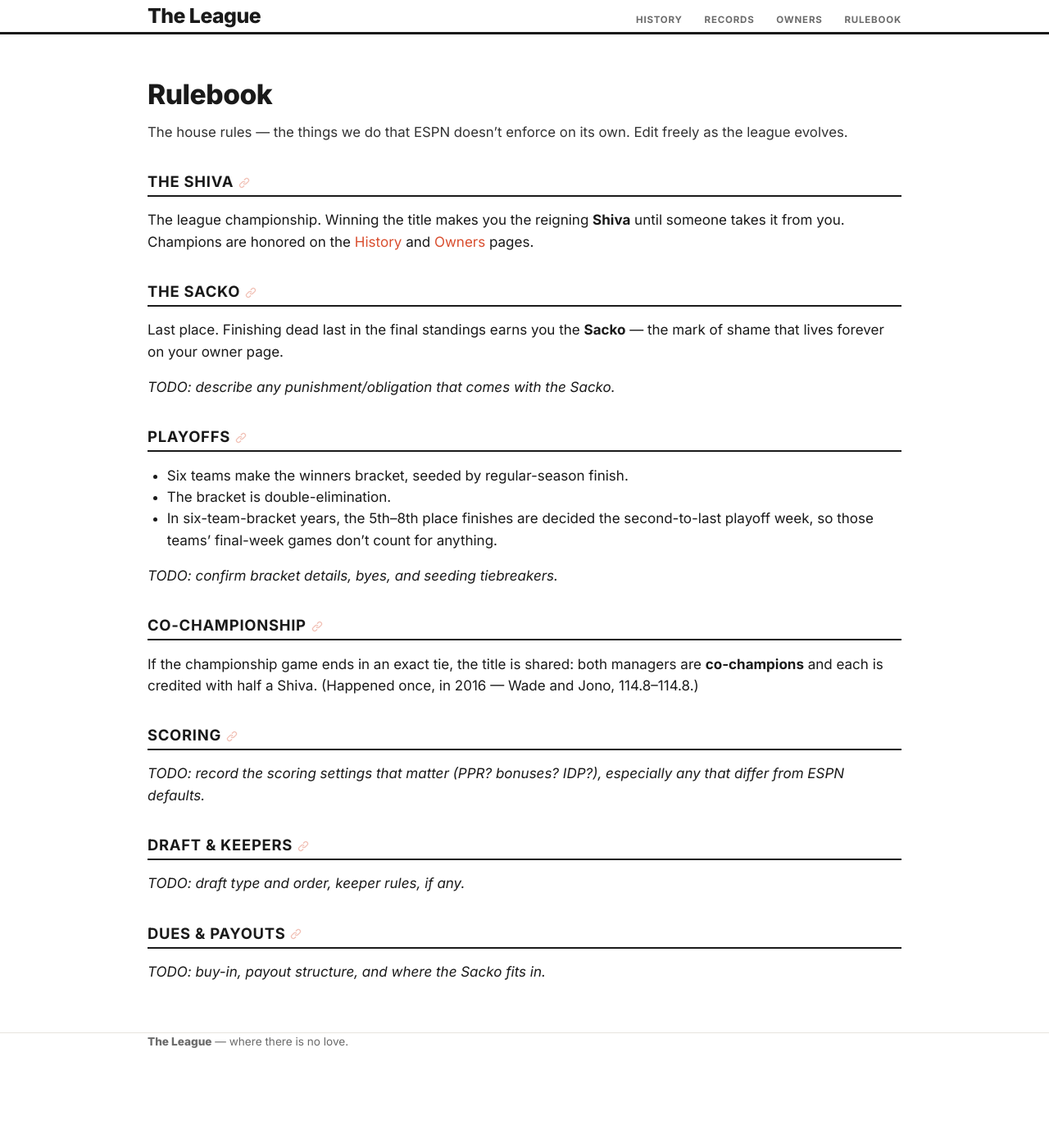
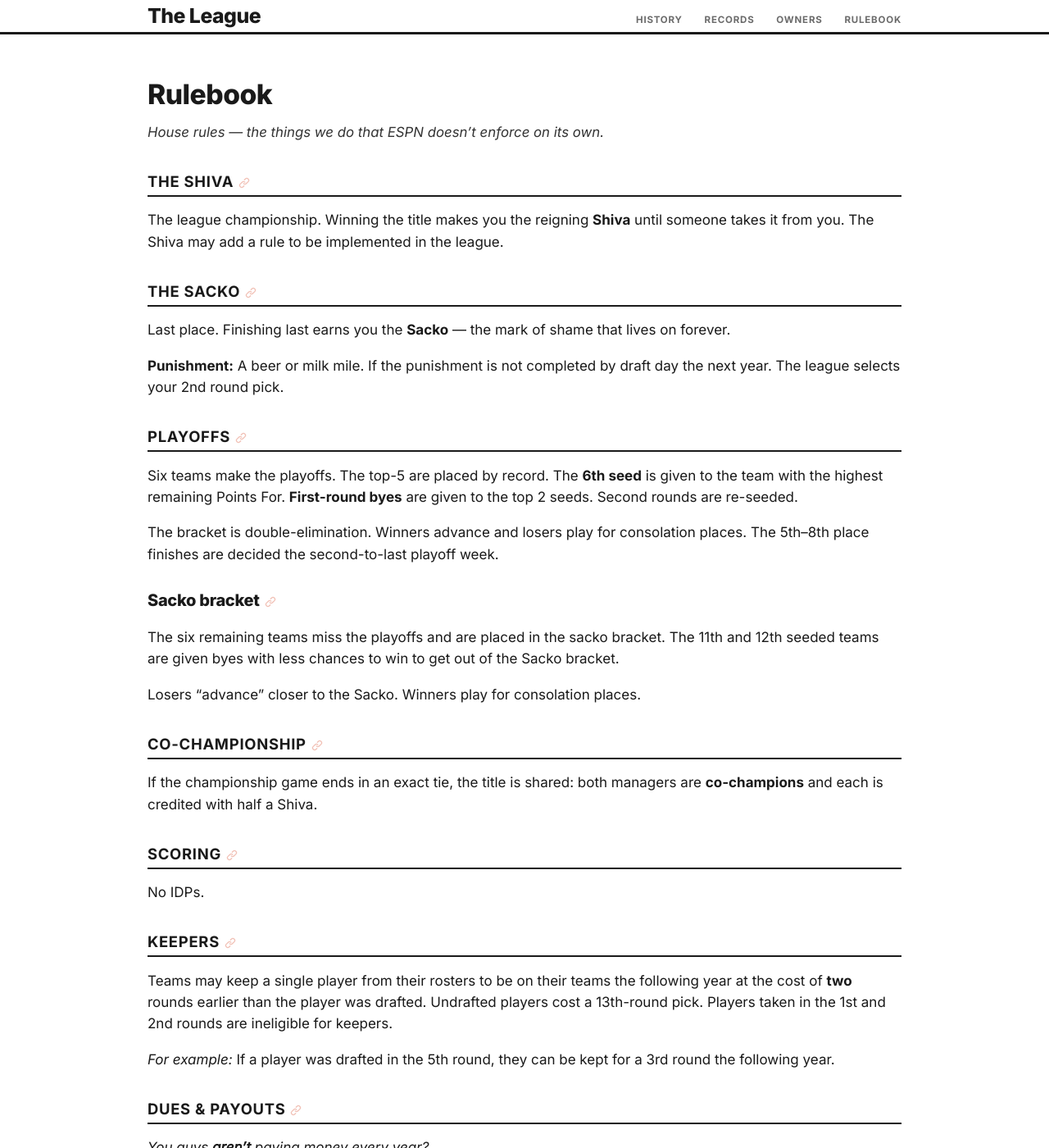
Before and after one commit to dillondrenzek/no-love-in-the-league, a Jekyll site: the page built from docs/rulebook/index.md, in a window 1280 px wide and 1400 px high. Shown: the whole window at 82% size. Built offline with Jekyll 4.4.1, drawn with Linux system fonts in a browser that asks for light colours.

Commit message:
feat: update rulebook

```diff
--- a/docs/rulebook/index.md
+++ b/docs/rulebook/index.md
@@ -6,47 +6,45 @@ permalink: /rulebook/
 
 <!-- Hand-written. Edit this file directly — no data file or build step needed. -->
 
-The house rules — the things we do that ESPN doesn't enforce on its own. Edit
-freely as the league evolves.
+_House rules — the things we do that ESPN doesn't enforce on its own._
 
 ## The Shiva
 
 The league championship. Winning the title makes you the reigning **Shiva** until
-someone takes it from you. Champions are honored on the [History]({{ '/history/' | relative_url }})
-and [Owners]({{ '/teams/' | relative_url }}) pages.
+someone takes it from you. The Shiva may add a rule to be implemented in the league.
 
 ## The Sacko
 
-Last place. Finishing dead last in the final standings earns you the **Sacko** —
-the mark of shame that lives forever on your owner page.
+Last place. Finishing last earns you the **Sacko** — the mark of shame that lives on forever.
 
-_TODO: describe any punishment/obligation that comes with the Sacko._
+**Punishment:** A beer or milk mile. If the punishment is not completed by draft day the next year. The league selects your 2nd round pick.
 
 ## Playoffs
 
-- Six teams make the winners bracket, seeded by regular-season finish.
-- The bracket is double-elimination.
-- In six-team-bracket years, the 5th–8th place finishes are decided the
-  second-to-last playoff week, so those teams' final-week games don't count for
-  anything.
+Six teams make the playoffs. The top-5 are placed by record. The **6th seed** is given to the team with the highest remaining Points For. **First-round byes** are given to the top 2 seeds. Second rounds are re-seeded.
 
-_TODO: confirm bracket details, byes, and seeding tiebreakers._
+The bracket is double-elimination. Winners advance and losers play for consolation places. The 5th–8th place finishes are decided the second-to-last playoff week.
+
+### Sacko bracket
+
+The six remaining teams miss the playoffs and are placed in the sacko bracket. The 11th and 12th seeded teams are given byes with less chances to win to get out of the Sacko bracket.
+
+Losers "advance" closer to the Sacko. Winners play for consolation places.
 
 ## Co-championship
 
-If the championship game ends in an exact tie, the title is shared: both managers
-are **co-champions** and each is credited with half a Shiva. (Happened once, in
-2016 — Wade and Jono, 114.8–114.8.)
+If the championship game ends in an exact tie, the title is shared: both managers are **co-champions** and each is credited with half a Shiva.
 
 ## Scoring
 
-_TODO: record the scoring settings that matter (PPR? bonuses? IDP?), especially
-any that differ from ESPN defaults._
+No IDPs.
 
-## Draft & keepers
+## Keepers
 
-_TODO: draft type and order, keeper rules, if any._
+Teams may keep a single player from their rosters to be on their teams the following year at the cost of **two** rounds earlier than the player was drafted. Undrafted players cost a 13th-round pick. Players taken in the 1st and 2nd rounds are ineligible for keepers.
+
+_For example:_ If a player was drafted in the 5th round, they can be kept for a 3rd round the following year.
 
 ## Dues & payouts
 
-_TODO: buy-in, payout structure, and where the Sacko fits in._
+_You guys **aren't** paying money every year?_
```
